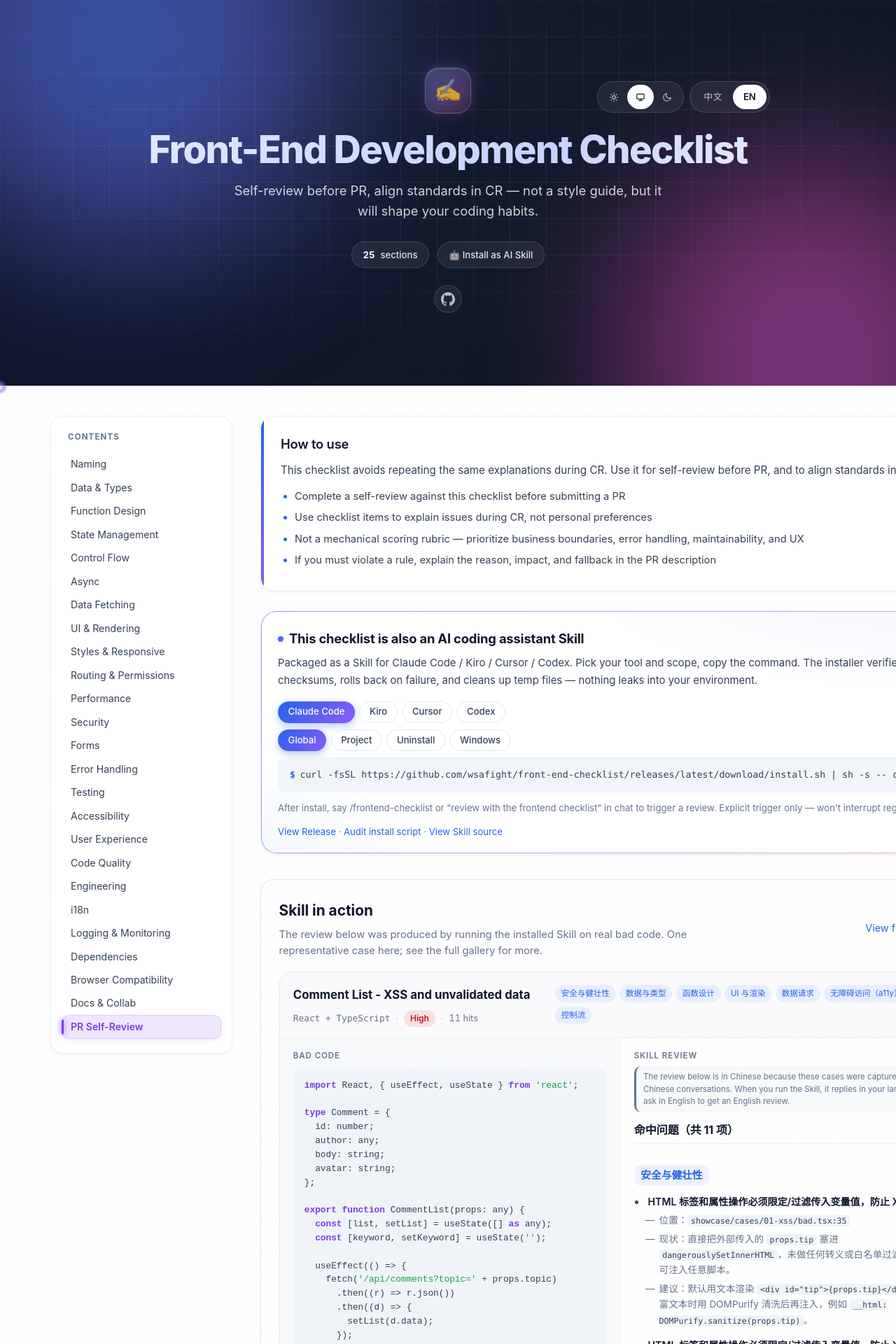
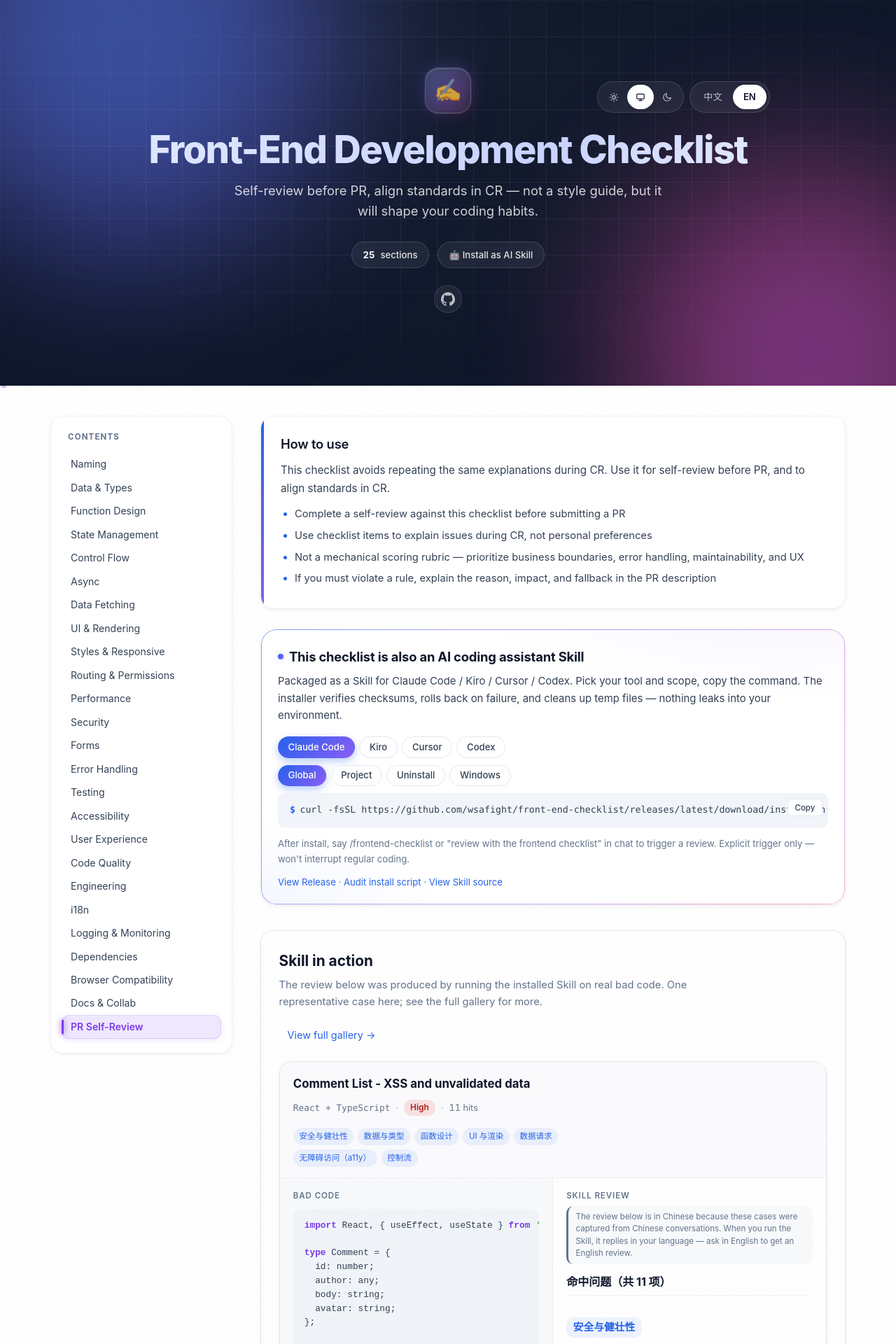
Before and after one commit to wsafight/front-end-checklist, a Jekyll site: the page built from index.html, in a window 1280 px wide. Shown: the top 1920 px of the page at 70% size. Built offline with Jekyll 4.4.1, drawn with Linux system fonts in a browser that asks for light colours; some of the changed text lies outside the part shown.

Commit message:
style: 修复水平滚动问题并优化布局约束
为 html 和 body 添加 overflow-x 约束以防止水平滚动
调整网格布局使用 minmax(0, 1fr) 确保内容不溢出
为多个容器添加 min-width: 0 解决 flex 容器溢出问题

```diff
--- a/styles/style.css
+++ b/styles/style.css
@@ -102,7 +102,7 @@ html[data-theme="dark"] {
 
 * { box-sizing: border-box; }
 
-html { scroll-behavior: smooth; }
+html { scroll-behavior: smooth; overflow-x: hidden; }
 
 body {
   margin: 0;
@@ -113,6 +113,7 @@ body {
   -moz-osx-font-smoothing: grayscale;
   text-rendering: optimizeLegibility;
   position: relative;
+  overflow-x: clip;
 }
 body::before {
   content: "";
@@ -388,6 +389,7 @@ a.stat-pill:hover {
   z-index: 40;
   height: 3px;
   background: transparent;
+  overflow: hidden;
 }
 .progress-bar__fill {
   height: 100%;
@@ -427,11 +429,13 @@ a.stat-pill:hover {
 @media (min-width: 64em) {
   .page {
     display: grid;
-    grid-template-columns: 260px 1fr;
+    grid-template-columns: 260px minmax(0, 1fr);
     gap: 2.5rem;
     padding: 2.5rem 2rem 5rem;
   }
 }
+
+.content { min-width: 0; }
 
 /* ====== Intro ====== */
 .intro {
@@ -443,6 +447,7 @@ a.stat-pill:hover {
   border-radius: var(--radius);
   box-shadow: var(--card-shadow);
   overflow: hidden;
+  min-width: 0;
 }
 .intro::before {
   content: "";
@@ -796,6 +801,7 @@ a.stat-pill:hover {
     inset 0 1px 0 rgba(255, 255, 255, .04);
   scroll-margin-top: 80px;
   background-clip: padding-box;
+  min-width: 0;
 }
 .skill-banner::before {
   content: "";
@@ -888,6 +894,8 @@ a.stat-pill:hover {
   border-radius: var(--radius-sm);
   overflow-x: auto;
   white-space: pre;
+  max-width: 100%;
+  min-width: 0;
   box-shadow: inset 0 1px 0 rgba(255, 255, 255, .03);
 }
 .skill-cmd code { font: inherit; color: inherit; background: transparent; padding: 0; }
```
